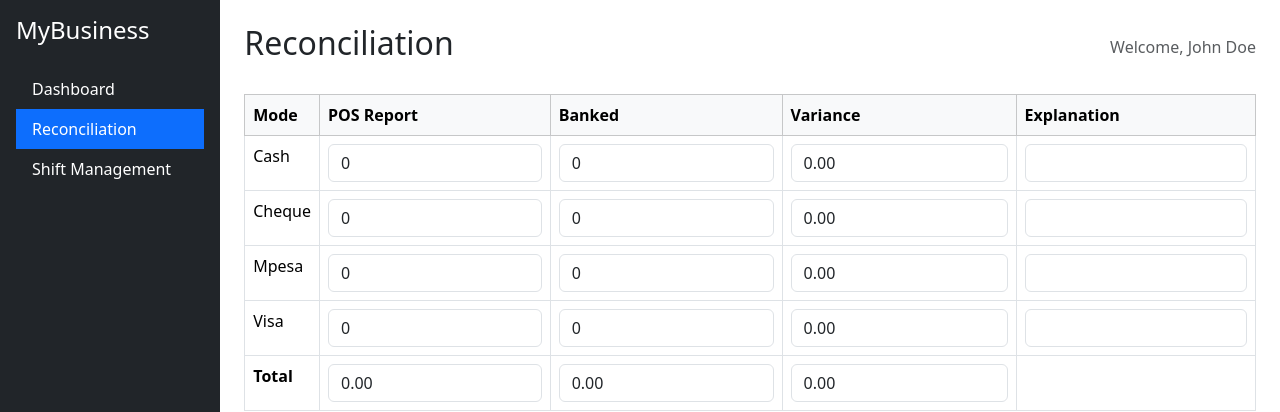
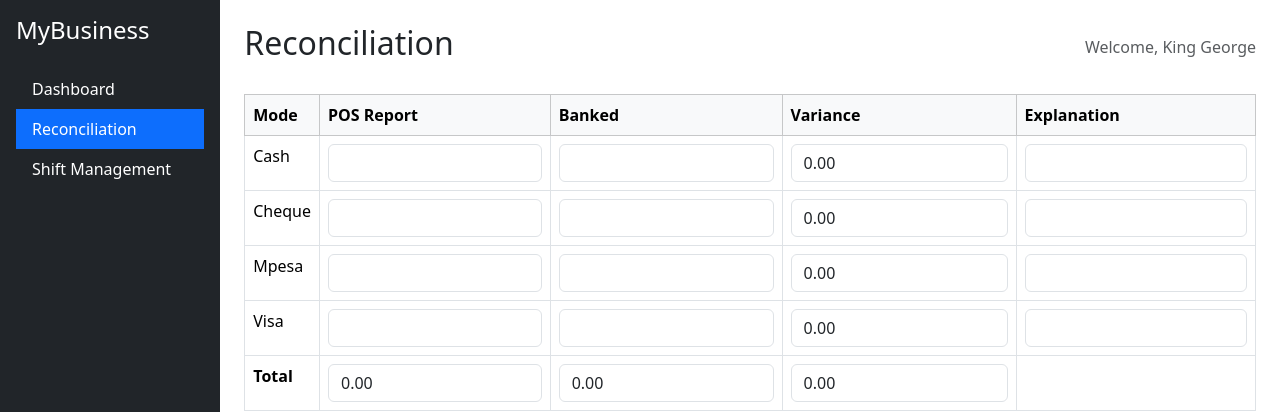
Before and after one commit to Mashmighty/terassen, a React (Create React App) app in the folder reconciliation-app/: page / in a window 1280 px wide. Shown: the top 412 px of the page. Built offline with nearby package versions, Linux system fonts and the light colour scheme.

Commit message:
use empty string instead of zero

```diff
--- a/reconciliation-app/src/App.js
+++ b/reconciliation-app/src/App.js
@@ -4,7 +4,7 @@ import { useState } from 'react';
 
 function App() {
   // Logged-in user
-  const [user] = useState({ name: 'John Doe' });
+  const [user] = useState({ name: 'King George' });
 
   // Modes (row titles)
   const modes = ["Cash", "Cheque", "Mpesa", "Visa"];
@@ -12,16 +12,16 @@ function App() {
   // Setup state
   const [formData, setFormData] = useState(
     modes.reduce((acc, mode) => {
-      acc[mode] = { pos: 0, banked: 0, explanation: "" };
+      acc[mode] = { pos: "", banked: "", explanation: "" };
       return acc;
     }, {})
   );
 
   // Handle change
   const handleChange = (e, mode, field) => {
-    const value = field === "explanation" ? e.target.value : parseFloat(e.target.value || 0);
+  const value = field === "explanation" ? e.target.value : e.target.value === "" ? "" : parseFloat(e.target.value);
 
-    setFormData(prev => ({
+  setFormData((prev) => ({
     ...prev,
     [mode]: {
       ...prev[mode],
@@ -30,20 +30,21 @@ function App() {
   }));
 };
 
+
   // Calculate variance
   const getVariance = (mode) => {
-    return (formData[mode].pos || 0) - (formData[mode].banked || 0);
+  const pos = parseFloat(formData[mode].pos) || 0;
+  const banked = parseFloat(formData[mode].banked) || 0;
+  return pos - banked;
 };
 
   // Sum fields
-  const getTotal = (field) => {
-    return modes.reduce((sum, mode) => sum + (formData[mode][field] || 0), 0);
-  };
+  const getTotal = (field) =>
+  modes.reduce((acc, mode) => acc + (parseFloat(formData[mode][field]) || 0), 0);
 
   // Total variance
-  const getTotalVariance = () => {
-    return modes.reduce((sum, mode) => sum + getVariance(mode), 0);
-  };
+  const getTotalVariance = () =>
+  modes.reduce((acc, mode) => acc + getVariance(mode), 0);
 
   // Handle submit
   const handleSubmit = (e) => {
```
Lines whose indentation alone changed are shown as unchanged.
